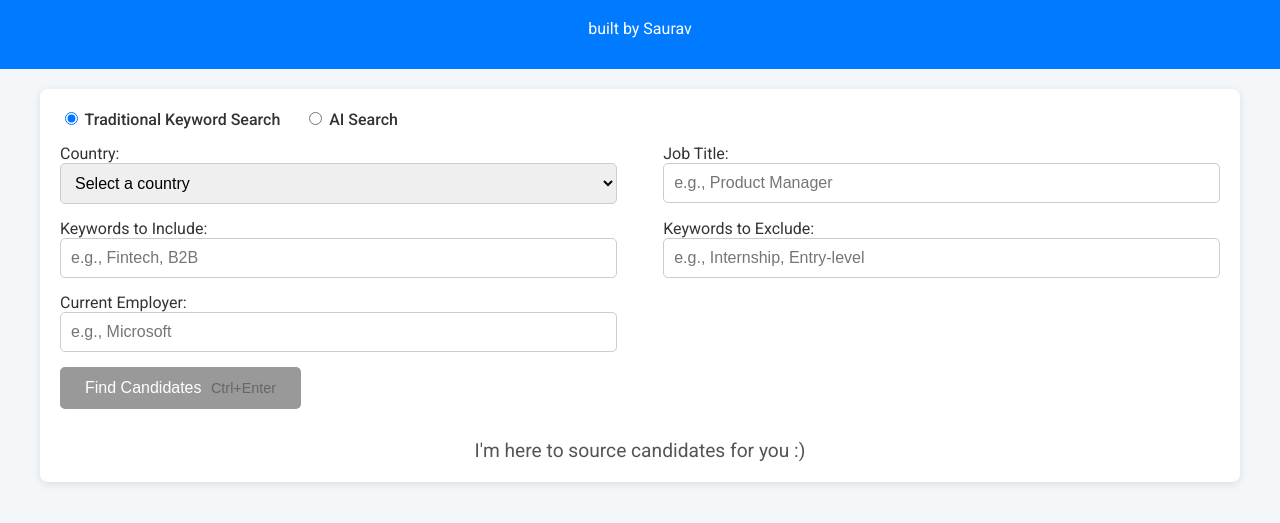
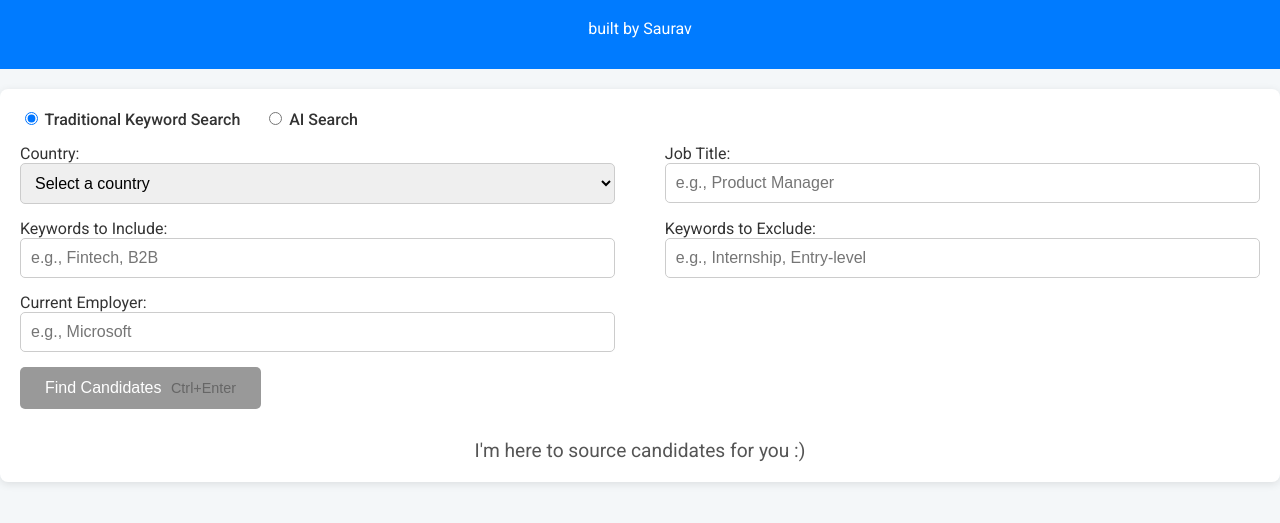
Before and after one commit to saurav-rcrm/Project---X-Ray-Search, a website: page public/index.html in a window 1280 px wide. Shown: the part 77-600 px from the top of the page. Drawn offline with Linux system fonts and the light colour scheme.

Commit message:
width-2000px

```diff
--- a/public/index.html
+++ b/public/index.html
@@ -24,7 +24,7 @@
       text-align: center;
     }
     .container {
-      max-width: 1200px;
+      max-width: 2000px;
       margin: 20px auto;
       padding: 20px;
       background: #fff;
```
